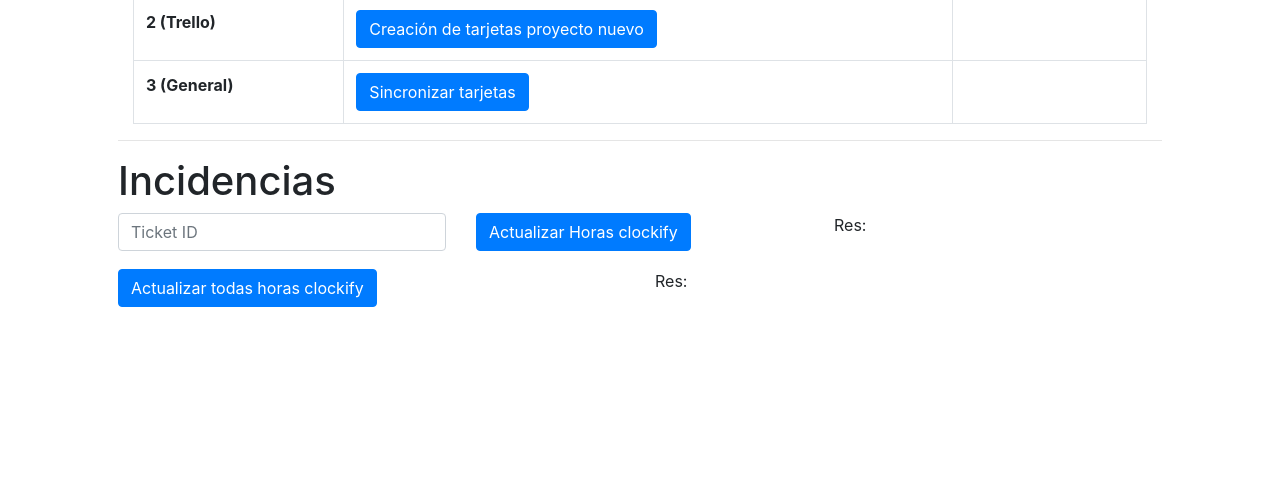
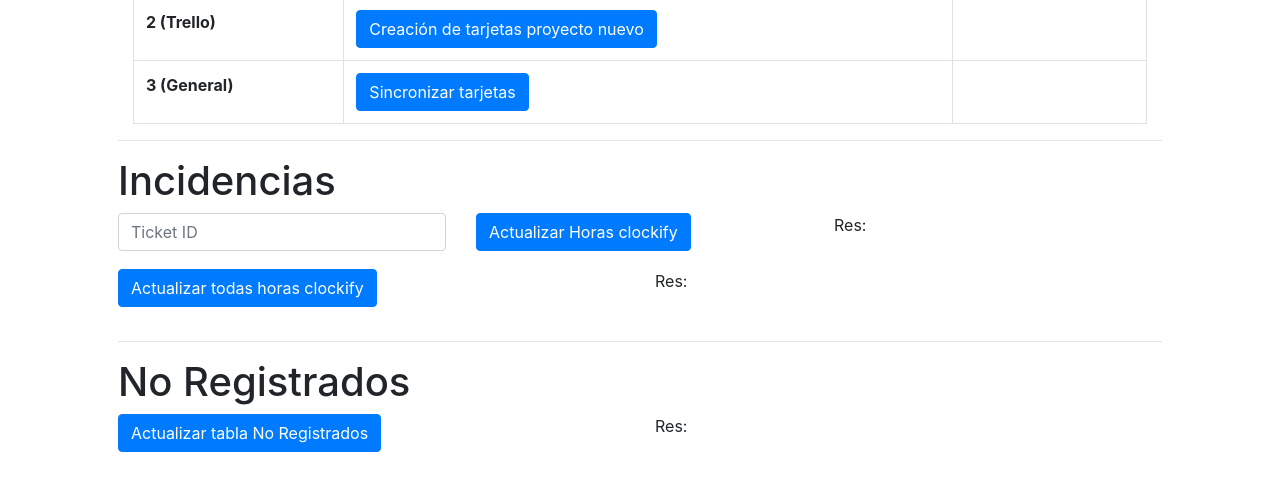
Before and after one commit to enmanuel23x/gestion-backend, a website: page views/index.html in a window 1280 px wide. Shown: the part 629-1120 px from the top of the page. Before the commit the page ends 1002 px from the top, so only its background shows below. Drawn offline with nearby package versions, Linux system fonts and the light colour scheme.

Commit message:
añadido boton para actualizar no registrados

```diff
--- a/views/index.html
+++ b/views/index.html
@@ -94,6 +94,14 @@
           <p>Res: {{ update_res }}</p>
         </div>
       </div>
+      <hr>
+      <h1>No Registrados</h1>
+      <div class="row pb-3">
+        <div class="col"><button class="btn btn-primary" @click="update_unregistered()">Actualizar tabla No Registrados</button></div>
+        <div class="col">
+          <p>Res: {{ unregistered_res }}</p>
+        </div>
+      </div>
     </div>
     <div class="container pt-5 pb-5 pl-5 pr-5" v-else>
       <h3>Credenciales</h3>
@@ -131,9 +139,22 @@
         sync: "",
         Time: "",
         Time2: "",
+
+
+        // QA
         host: "http://10.48.13.156",
-        trelloToken: "dab44b231906a2484ee48d2fe11704046651e0083c6e71da3727f33589abd728",
-        trelloKey: "97ed379704c2ca46cc6de86a6f0fa31f",
+        trelloToken: "dab44b231906a2484ee48d2fe11704046651e0083c6e71da3727f33589abd728", // Angel
+        trelloKey: "97ed379704c2ca46cc6de86a6f0fa31f", // Angel
+
+        // // Pruebas
+        // host: "http://localhost",
+        // trelloToken: "22b262d7b19e02d785a2b1fa0ba982e55ab891122b07d7ff79ffda934f7a4e28", // Ramon
+        // trelloKey: "5d94aa42b86a6f4e11d7cd857ff8699a", // Ramon
+
+
+
+
+
         clockifyToken: "Xvy1392jqzm2LxBF",
 
         // Incidents
@@ -146,7 +167,10 @@
         //Lista
         listID: "",
         listName: "",
-        boardID2: ""
+        boardID2: "",
+
+        // No Registrados
+        unregistered_res: ""
       },
       methods: {
         getProjectID(name) {
@@ -319,6 +343,20 @@
               reject(error)
             }
           });
+        },
+        update_unregistered(){
+          console.log("Clicked")
+          axios.defaults.baseURL = this.$data.host+':4050'
+          //Ruta para actualizar las cartas en BD
+          return new Promise(async (resolve, reject) => {
+            try {
+              const result = await axios.get(`tickets/update_not_reg`);
+              this.unregistered_res =  result.data;
+            } catch (error) {
+              reject(error)
+            }
+          });
+          //
         }
       }
     });
```
